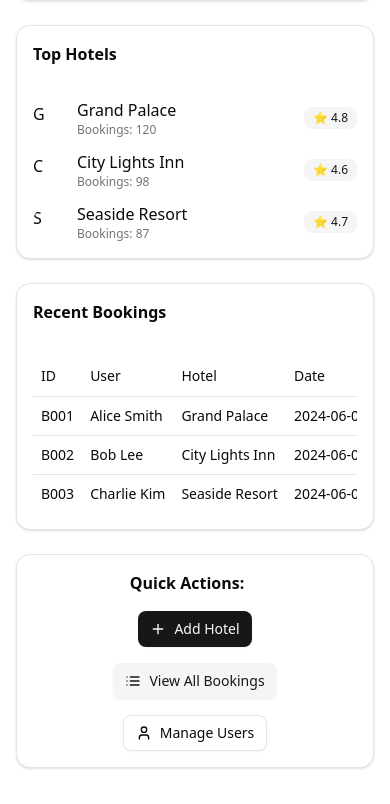
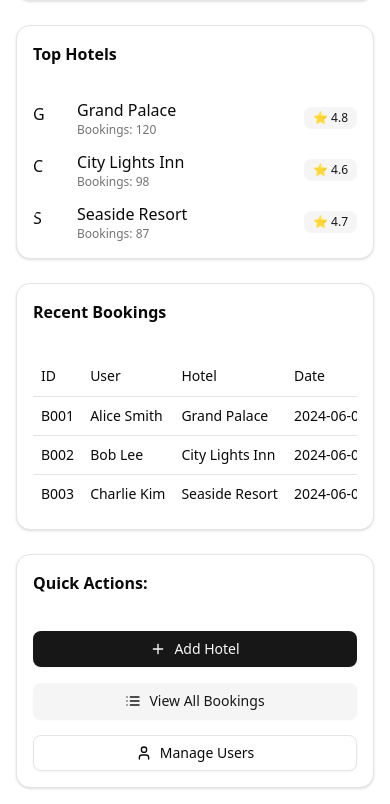
Before and after one commit to StandardTouch/yomstay_adminpanel_frontend, a React (Vite) app: page /dashboard in a window 390 px wide. Shown: the part 1001-1805 px from the top of the page. Built offline with nearby package versions, Linux system fonts and the light colour scheme; no server answers.

Commit message:
update layout of quick actions

```diff
--- a/src/screens/DashboardScreen.jsx
+++ b/src/screens/DashboardScreen.jsx
@@ -123,11 +123,13 @@ export default function DashboardScreen() {
       </Card>
 
       {/* Quick Actions */}
-      <Card className="p-4 flex flex-wrap gap-4 items-center w-full">
-        <div className="font-semibold mr-4">Quick Actions:</div>
-        <Button variant="default" className="gap-2"><Plus size={16} /> Add Hotel</Button>
-        <Button variant="secondary" className="gap-2"><List size={16} /> View All Bookings</Button>
-        <Button variant="outline" className="gap-2"><User size={16} /> Manage Users</Button>
+      <Card className="p-4 w-full">
+        <div className="font-semibold mb-3">Quick Actions:</div>
+        <div className="grid grid-cols-1 sm:grid-cols-2 md:grid-cols-3 gap-4">
+          <Button variant="default" className="gap-2 w-full justify-center"><Plus size={16} /> Add Hotel</Button>
+          <Button variant="secondary" className="gap-2 w-full justify-center"><List size={16} /> View All Bookings</Button>
+          <Button variant="outline" className="gap-2 w-full justify-center"><User size={16} /> Manage Users</Button>
+        </div>
       </Card>
     </div>
   );
```
